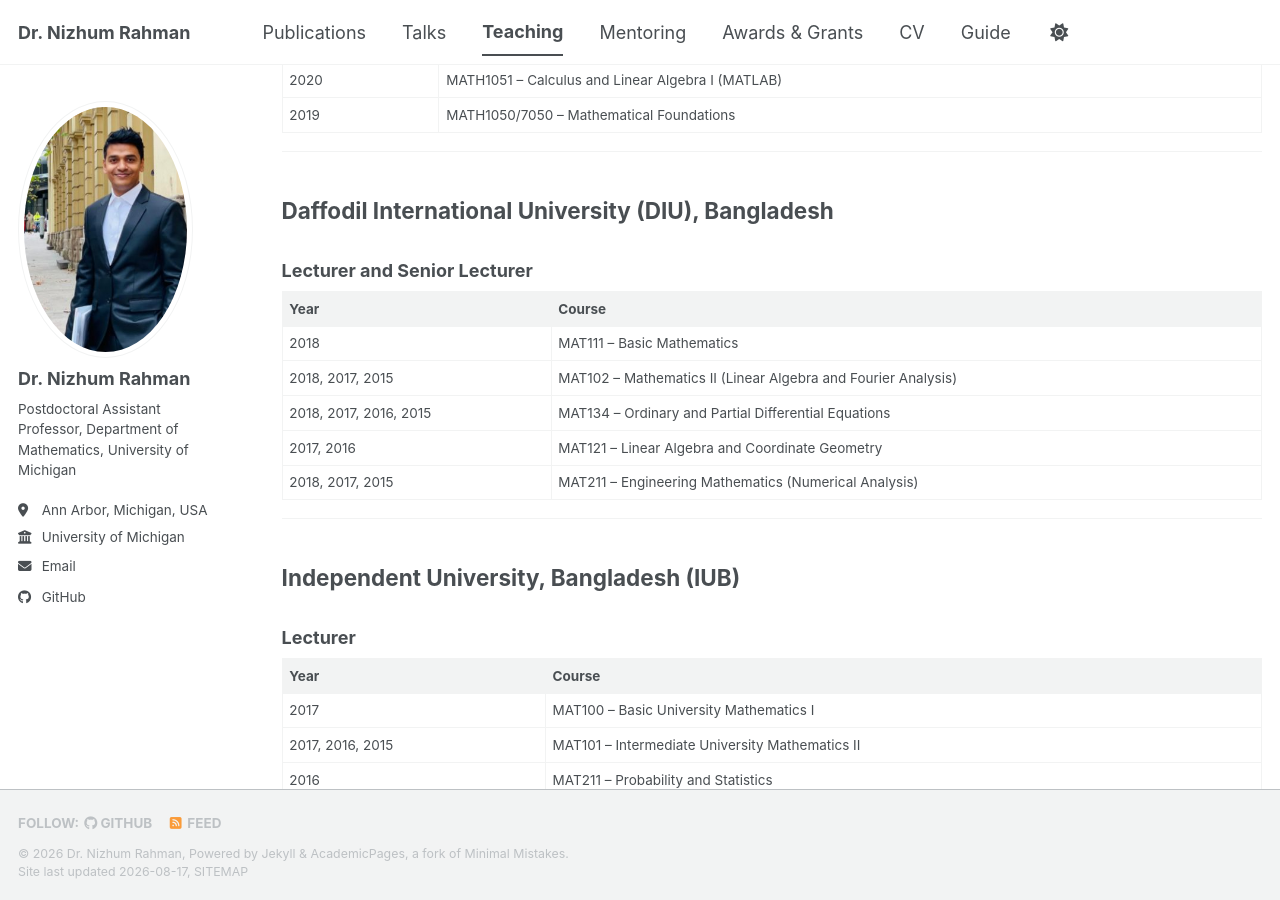
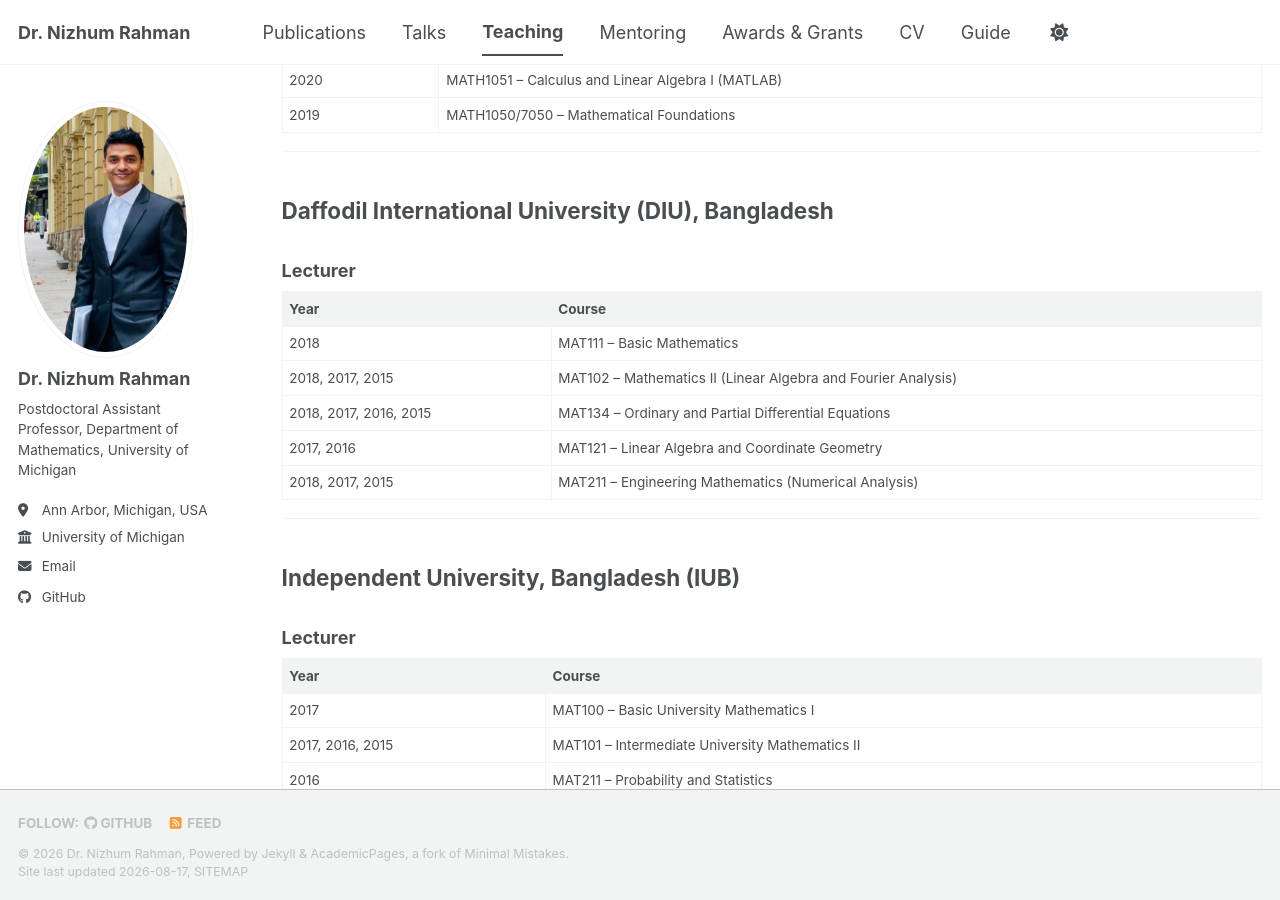
Before and after one commit to Nizhum37/Nizhum37.github.io, a Jekyll site: the page built from _teaching/2014-spring-teaching-1.md, in a window 1280 px wide and 900 px high, scrolled down 1073 px. Built offline with Jekyll 4.4.1, drawn with Linux system fonts in a browser that asks for light colours; a script bundle is joined from its source files by our own code; library files that are not in the unit come from our copies.

Commit message:
Update 2014-spring-teaching-1.md

```diff
--- a/_teaching/2014-spring-teaching-1.md
+++ b/_teaching/2014-spring-teaching-1.md
@@ -47,7 +47,7 @@
 
 ## Daffodil International University (DIU), Bangladesh
 
-### Lecturer and Senior Lecturer
+### Lecturer
 
 | Year                   | Course                                                        |
 | ---------------------- | ------------------------------------------------------------- |
```
